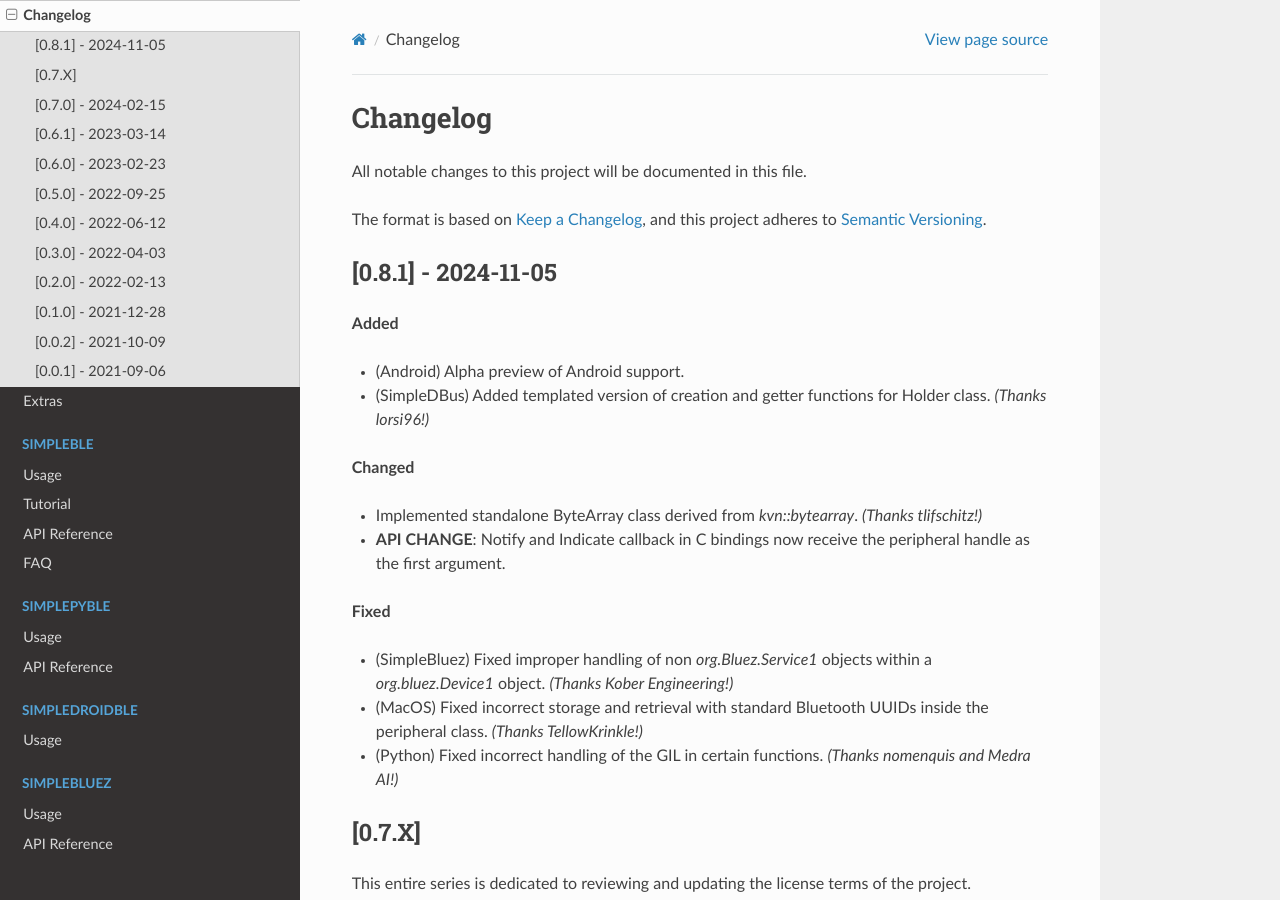
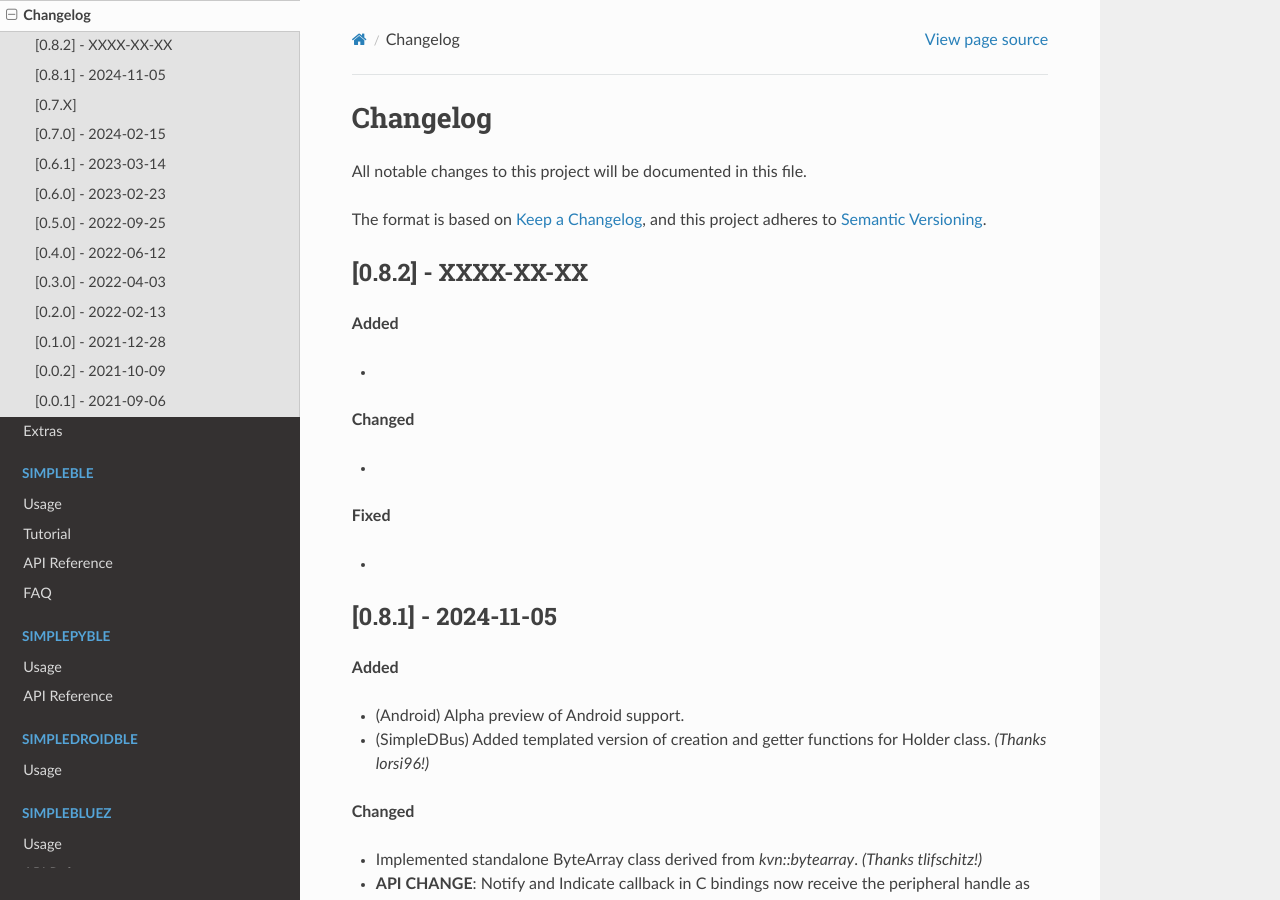
Before and after one commit to OpenBluetoothToolbox/SimpleBLE, a Sphinx documentation site: the page built from docs/changelog.rst, in a window 1280 px wide and 900 px high. Built offline with Sphinx 7.4.7 and the Read the Docs theme 3.1.0, drawn with Linux system fonts in a browser that asks for light colours; the version number is read from the project's files by our own code.

Commit message:
Bumped versions

```diff
--- a/Cargo.toml
+++ b/Cargo.toml
@@ -2,7 +2,7 @@
 edition = "2021"
 
 name = "simplersble"
-version = "0.8.1"
+version = "0.8.2"
 license = "GPL-3.0-only"
 description = "The all-in-one Bluetooth library that makes it easy to add wireless connectivity to your projects."
 readme = "simplersble/README.md"
--- a/docs/changelog.rst
+++ b/docs/changelog.rst
@@ -4,6 +4,22 @@
 All notable changes to this project will be documented in this file.
 
 The format is based on `Keep a Changelog`_, and this project adheres to `Semantic Versioning`_.
+
+[0.8.2] - XXXX-XX-XX
+--------------------
+
+**Added**
+
+-
+
+**Changed**
+
+-
+
+**Fixed**
+
+-
+
 
 [0.8.1] - 2024-11-05
 --------------------
```
Also changed, not shown: 2 other files.
